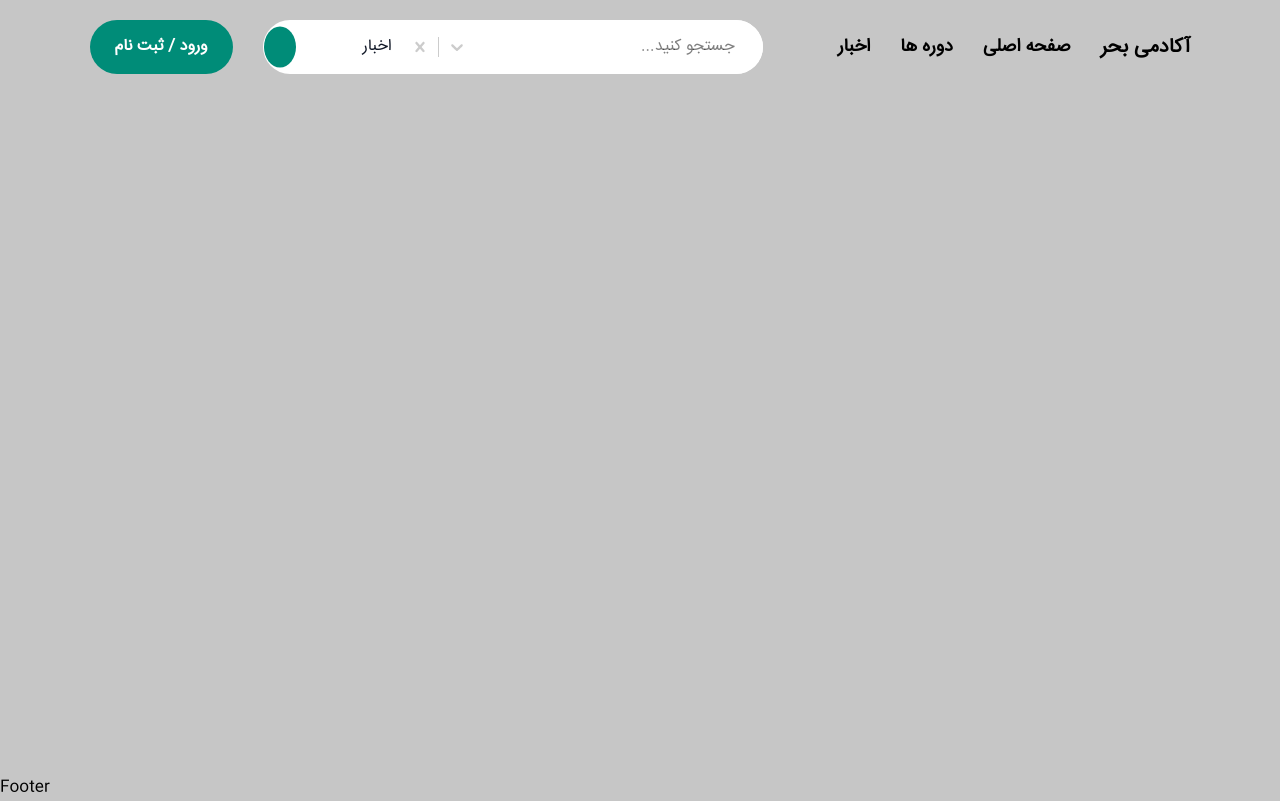
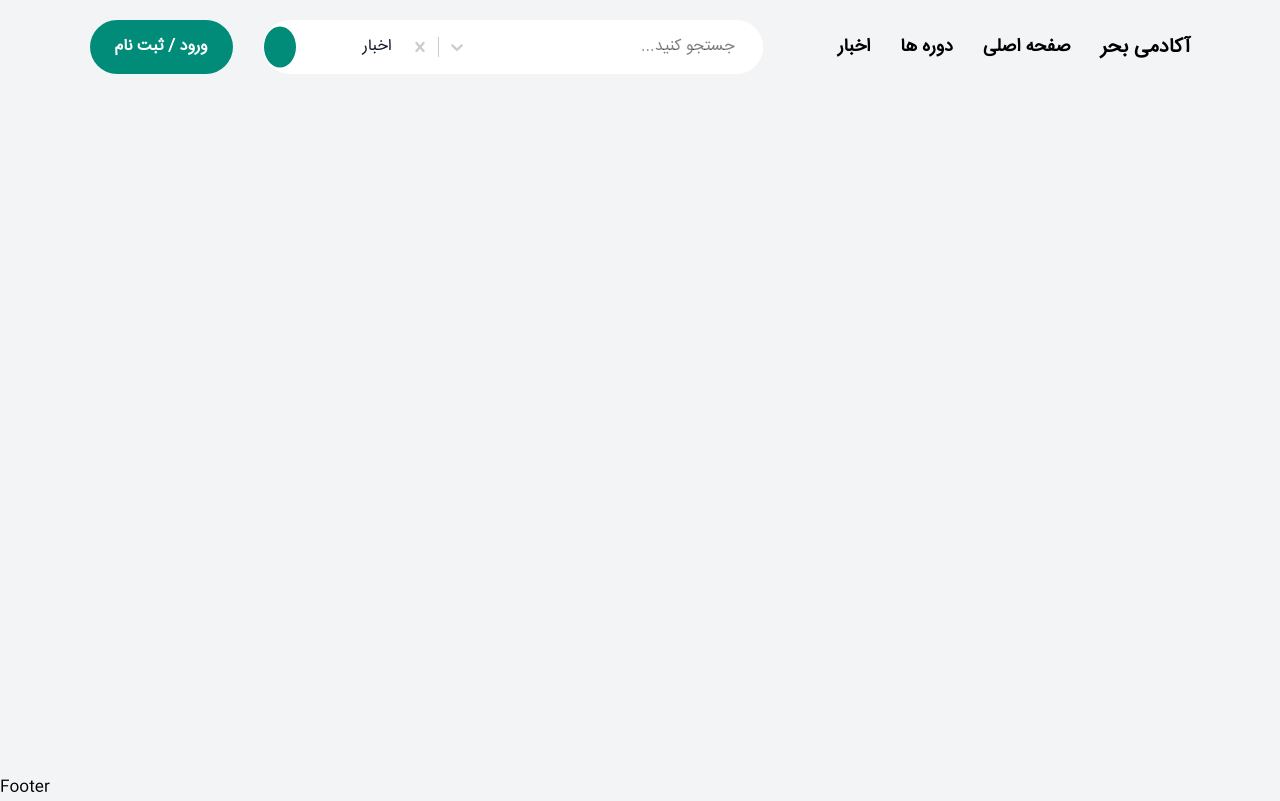
Before and after one commit to react-summer-1404/CodeLogic, a React (Vite) app: page / in a window 1280 px wide. Built offline with nearby package versions, Linux system fonts and the light colour scheme; some icons are missing.

Commit message:
Navbar updated

```diff
--- a/src/assets/styles/reset.css
+++ b/src/assets/styles/reset.css
@@ -11,7 +11,7 @@
 }
 
 body {
-  background: #c6c6c6;
+  background: #f3f4f6;
 }
 
 a {
```
